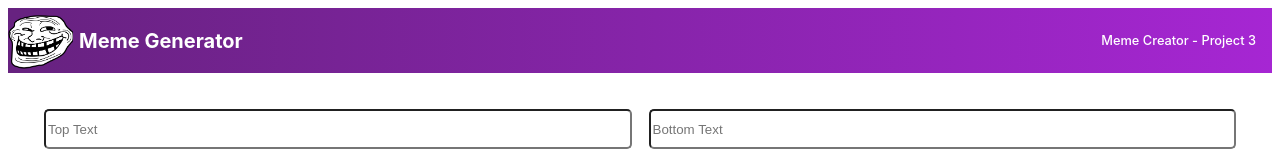
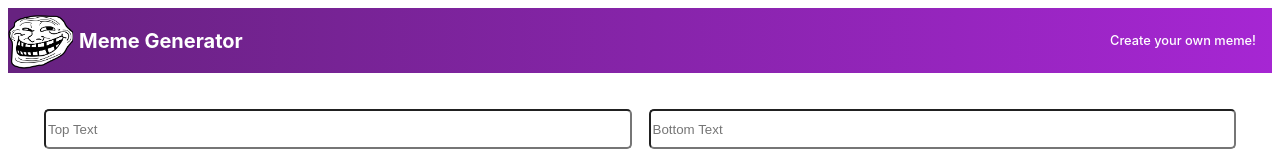
Before and after one commit to GooferG/memeGenerator-react-vite, a React (Vite) app: page / in a window 1280 px wide. Shown: the top 160 px of the page. Built offline with nearby package versions, Linux system fonts and the light colour scheme.

Commit message:
added new subtitle

```diff
--- a/src/components/Header.jsx
+++ b/src/components/Header.jsx
@@ -5,7 +5,7 @@ export default function Header() {
     <header className="header">
       <img className="header--img" src={trollFace} alt="Meme lord face" />
       <h2 className="header--title">Meme Generator</h2>
-      <h4 className="header--subtitle">Meme Creator - Project 3</h4>
+      <h4 className="header--subtitle">Create your own meme!</h4>
     </header>
   );
 }
```
